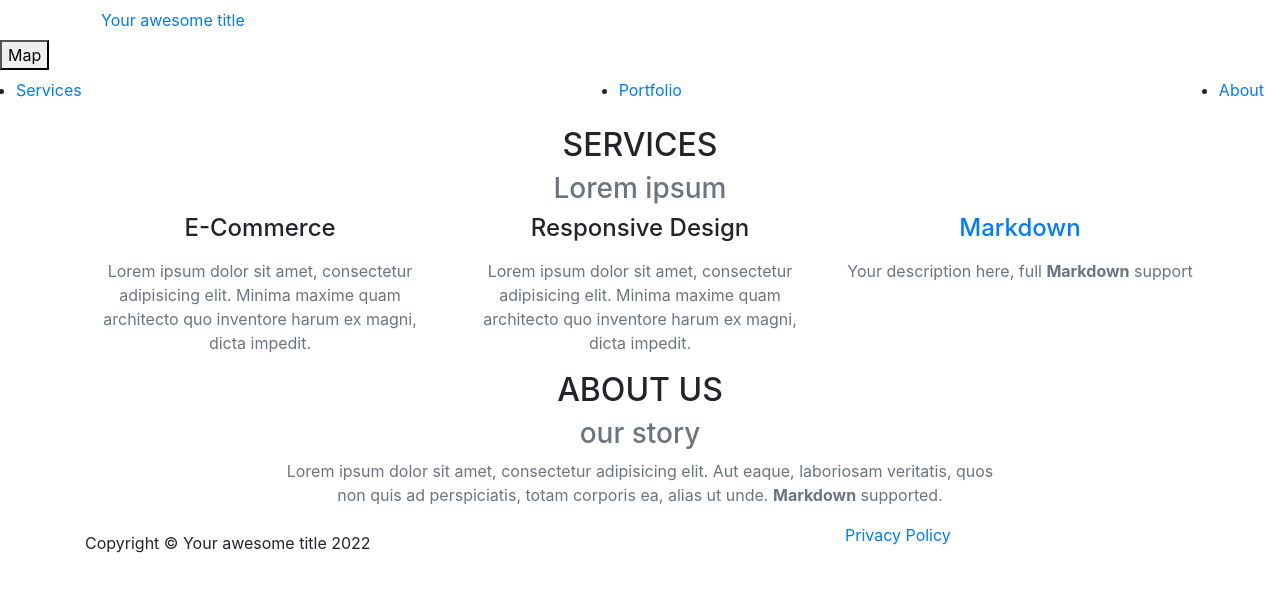
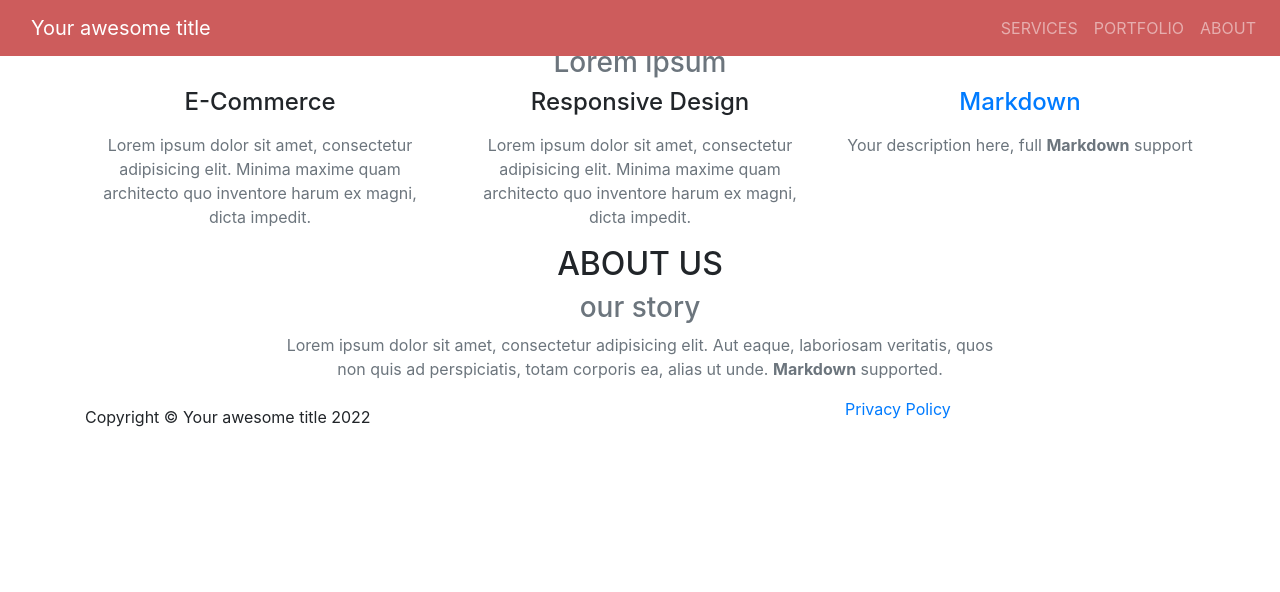
Before and after one commit to Xavi-Sanchez/portfolio, a Jekyll site: the page built from index.markdown, in a window 1280 px wide. Shown: the top 592 px of the page. Built offline with Jekyll 4.4.1, drawn with Linux system fonts in a browser that asks for light colours.

Commit message:
6th update

```diff
--- a/_includes/nav.html
+++ b/_includes/nav.html
@@ -1,30 +1,30 @@
 <!-- Navigation -->
-<nav>
+<nav class="navbar navbar-expand-lg navbar-dark fixed-top" id="mainNav" style="background-color: indianred">
     <div class="container">
-        <a class="navbar" href="{{ site.baseurl }}">
+        <a class="navbar-brand js-scroll-trigger" href="{{ site.baseurl/portfolio }}">
             {%- if site.logo -%}
-                <img></img>
+                <img height="52px" width="52px" style="background-color: aquamarine";></img>
             {%- else -%}
                 {{ site.title }}
             {%- endif -%}
         </a>
     </div>
     <!-- Responsive button -->
-    <button>
+    <button class="navbar-toggler navbar-toggler-right" type="button" data-toggle="collapse" data-target="#navbarResponsive">
         Map<i class="fas fa-bars"></i>
     </button>
     <!-- End Responsive button -->
-    <div>
-        <ul class="navbar">
+    <div class="collapse navbar-collapse" id="navbarResponsive">
+        <ul class="navbar-nav text-uppercase">
             {% if site.locale and site.locale != "" and site.locale != nil %}
                 {%- for link in site.data.navigation[site.locale].nav -%}
                     <li class="nav-item">
                         {%- if link.url -%}
-                        <a href="{{ link.url }}">{{ link.title }}</a>
+                        <a class="nav-link js-scroll-trigger" href="{{ link.url }}">{{ link.title }}</a>
                         {%- else if link.section -%}
-                        <a href="{{ site.baseurl }}/#{{ link.section }}">{{ link.title }}</a>
+                        <a class="nav-link js-scroll-trigger" href="{{ site.baseurl }}/#{{ link.section }}">{{ link.title }}</a>
                         {%- else -%}
-                        <a href="#">{{ link.title }}</a>
+                        <a class="nav-link js-scroll-trigger" href="#">{{ link.title }}</a>
                         {%- endif -%}
                     </li>
                 {%- endfor -%}
```
Also changed, not shown: 4 other files.
